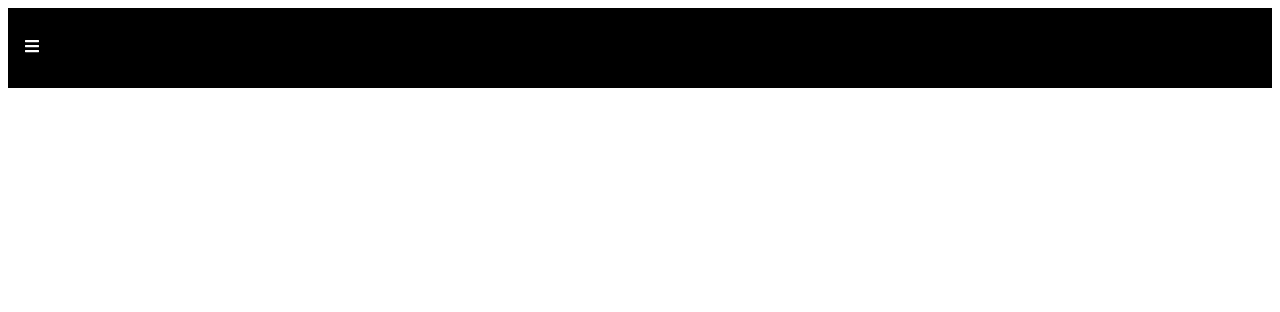
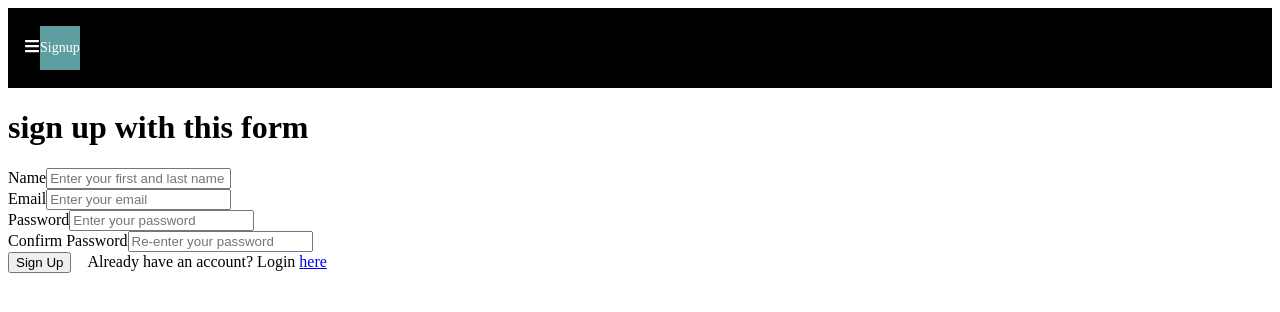
Before and after one commit to A-Mosher/cellarmancapstonefrontend, a React (Create React App) app: page /signup in a window 1280 px wide. Shown: the top 312 px of the page. Built offline with nearby package versions, Linux system fonts and the light colour scheme.

Commit message:
added a sign up and log in file under the pages folder. made a form for sign up and linked it to the sign up button on the navbar.

```diff
--- a/src/components/NavBar/navBar.css
+++ b/src/components/NavBar/navBar.css
@@ -78,3 +78,12 @@
 span {
     margin-left: 16px;
 }
+
+.nav-signup {
+    text-decoration: none;
+    color: white;
+    font-size: 14px;
+    text-align: right;
+    background-color: cadetblue;
+    justify-content: flex-end;
+}
--- a/src/components/NavBar/navBar.jsx
+++ b/src/components/NavBar/navBar.jsx
@@ -6,6 +6,8 @@ import { SideBarInfo } from '../SideBar/sideBar';
 import './navBar.css';
 import { IconContext } from 'react-icons';
 import styled from 'styled-components';
+import Signup from '../pages/signup';
+
 
 
 function NavBar() {
@@ -18,6 +20,9 @@ function NavBar() {
                 <div className="navbar">
                     <Link to="#" className='menu-buttons'>
                         <FaIcons.FaBars onClick={showSidebar} />
+                    </Link>
+                    <Link to='/signup' className='nav-signup' onClick={Signup}>
+                        <p>Signup</p>
                     </Link>
                 </div>
                 <nav className={sidebar ? 'nav-menu active' : 'nav-menu'}>
--- a/src/components/app.jsx
+++ b/src/components/app.jsx
@@ -5,6 +5,7 @@ import Home from './pages/homePage';
 import DailyTasks from './pages/dailyTasks';
 import WeeklyTasks from './pages/weeklyTasks';
 import Search from './pages/search';
+import Signup from './pages/signup';
 
 class App extends Component {
     state = {  }
@@ -17,6 +18,7 @@ class App extends Component {
                     <Route path='/dailyTasks' component={DailyTasks} />
                     <Route path='/weeklyTasks' component={WeeklyTasks} />
                     <Route path='/search' component={Search} />
+                    <Route path='/signup' component={Signup} />
                 </Switch>
             </Router>
 
--- a/src/components/pages/signup.js
+++ b/src/components/pages/signup.js
@@ -2,8 +2,41 @@ import React from 'react';
 
 function Signup() {
     return (
-        <div className='signup'>
-            <h1>Signup</h1>
+        <div className='form-content-right'>
+            <form className='form'>
+                <h1>sign up with this form</h1>
+                <div className='form-inputs'>
+                    <label htmlFor='name' className='form-label'>
+                        Name
+                    </label>
+                    <input id='name' type='text' name='name' className='form-input' placeholder='Enter your first and last name' />
+                </div>
+                <div className='form-inputs'>
+                    <label htmlFor='email' className='form-label'>
+                        Email
+                    </label>
+                    <input id='email' type='email' name='email' className='form-input' placeholder='Enter your email' />
+                </div>
+                <div className='form-inputs'>
+                    <label htmlFor='password' className='form-label'>
+                        Password
+                    </label>
+                    <input id= 'password' type='password' name='password' className='form-input' placeholder='Enter your password' />
+                </div>
+                <div className='form-inputs'>
+                    <label htmlFor='password2' className='form-label'>
+                        Confirm Password
+                    </label>
+                    <input id= 'password2' type='password2' name='password2' className='form-input' placeholder='Re-enter your password' />
+                </div>
+                <button className='form-input-btn' type='submit'>
+                    Sign Up
+                </button>
+                <span className='form-input-login'>
+                    Already have an account? Login <a href='a'>here</a>
+                </span>
+
+            </form>
         </div>
     )
 }
```
